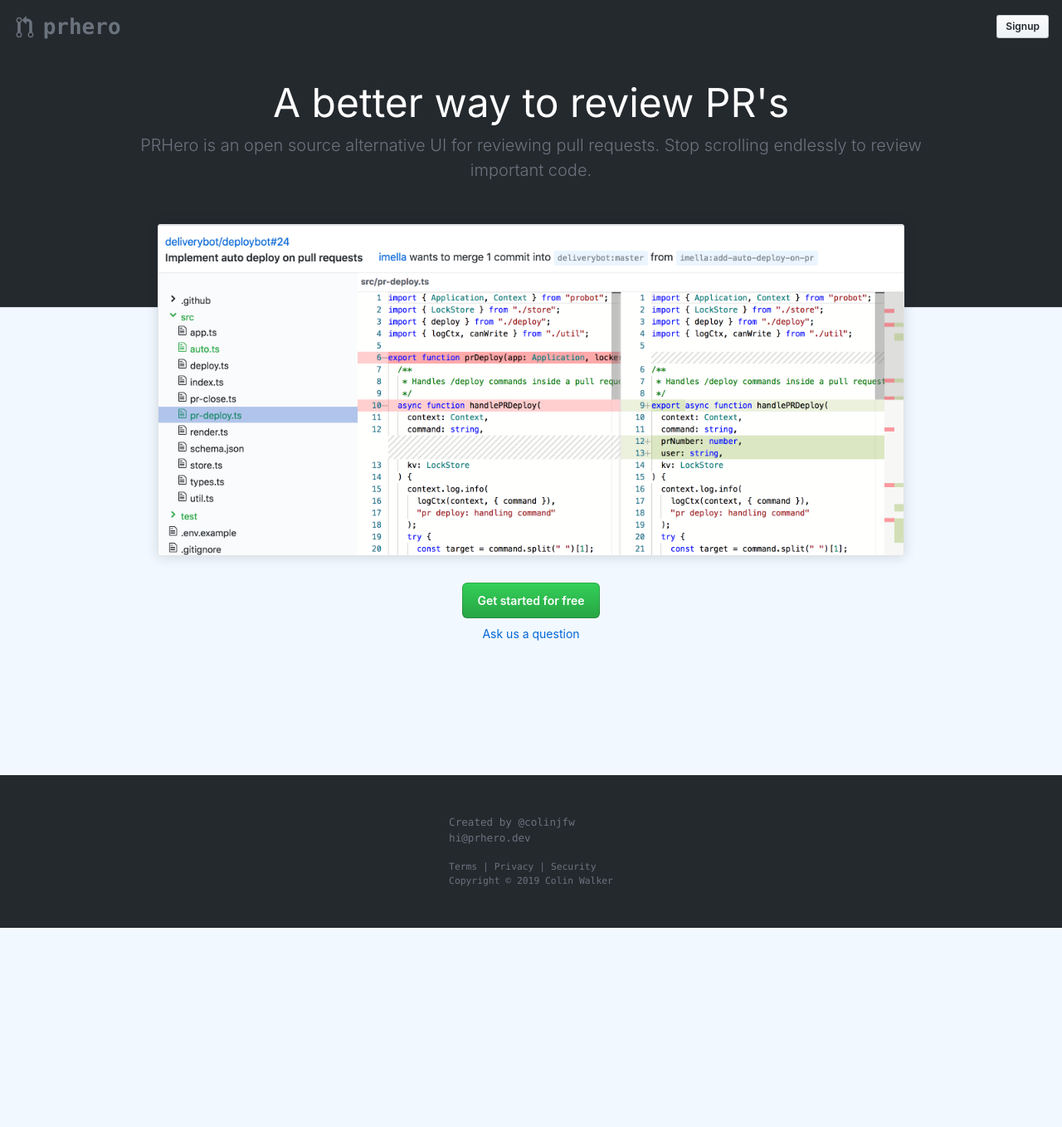
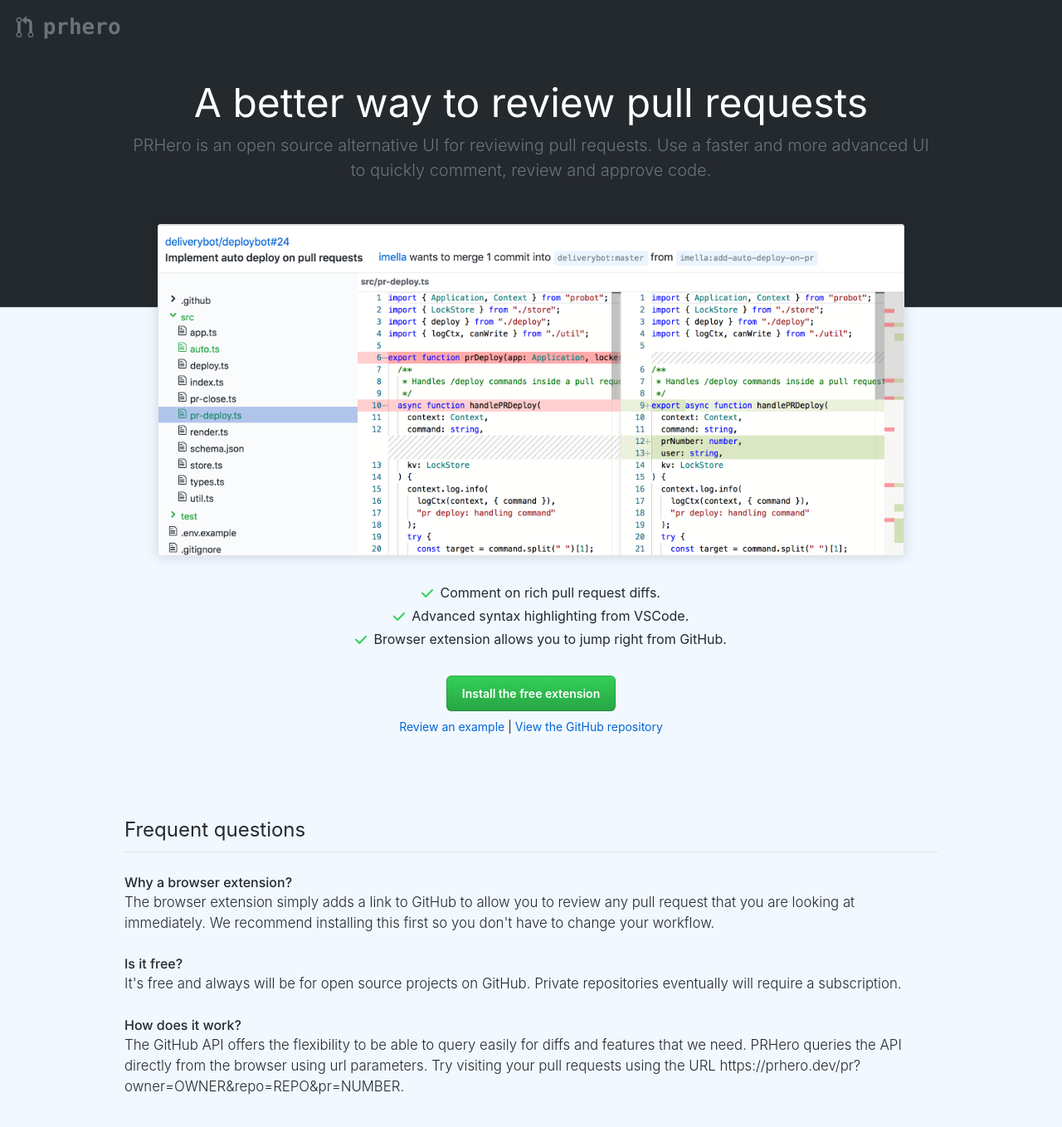
Before and after one commit to colinjfw/prhero-app, a Jekyll site: the page built from index.html, in a window 1280 px wide and 1400 px high. Shown: the top 1358 px of the window at 83% size. Built offline with Jekyll 4.4.1, drawn with Linux system fonts in a browser that asks for light colours.

Commit message:
Update app

```diff
--- a/_config.yml
+++ b/_config.yml
@@ -1,9 +1,9 @@
 title: prhero
 description: >-
-  A better way to review PR's
+  A better way to review pull requests
 long_description: >-
-  PRHero is an open source alternative UI for reviewing pull requests. Stop
-  scrolling endlessly to review important code.
+  PRHero is an open source alternative UI for reviewing pull requests. Use a
+  faster and more advanced UI to quickly comment, review and approve code.
 twitter:
   username: colinjfw
   card: summary
@@ -16,10 +16,35 @@
   links:
     - https://twitter.com/colinjfw
 
+highlights:
+  - Comment on rich pull request diffs.
+  - Advanced syntax highlighting from VSCode.
+  - Browser extension allows you to jump right from GitHub.
+
+questions:
+  - q: Why a browser extension?
+    a: >-
+      The browser extension simply adds a link to GitHub to allow you to review
+      any pull request that you are looking at immediately. We recommend
+      installing this first so you don't have to change your workflow.
+
+  - q: Is it free?
+    a: >-
+      It's free and always will be for open source projects on GitHub. Private
+      repositories eventually will require a subscription.
+
+  - q: How does it work?
+    a: >-
+      The GitHub API offers the flexibility to be able to query easily for diffs
+      and features that we need. PRHero queries the API directly from the
+      browser using url parameters. Try visiting your pull requests using the
+      URL https://prhero.dev/pr?owner=OWNER&repo=REPO&pr=NUMBER.
+
 support_email: hi@prhero.dev
 
+github_url: https://github.com/colinfjw/prhero
 twitter_url: https://twitter.com/colinjfw
-start_url: /pr
+example_url: /pr?owner=helm&repo=helm&pr=7323
 terms_url: /terms/terms
 privacy_url: /terms/privacy
 security_url: /terms/security
--- a/_layouts/default.html
+++ b/_layouts/default.html
@@ -19,9 +19,6 @@
         <span style="margin-left: -8px;">{{site.title}}</span>
       </h3>
     </a>
-    <div>
-      <a target="_blank" class="btn btn-sm btn-default" href="{{site.start_url}}">Signup</a>
-    </div>
   </nav>
 
   {{ content }}
--- a/index.html
+++ b/index.html
@@ -20,13 +20,37 @@
   </div>
 
   <div class="text-center mt-5">
+    <ul class="list-style-none f5 flex-auto">
+      {% for highlight in site.highlights %}
+      <li class="mb-1 pl-4 f4">
+        <svg class="mr-1" xmlns="http://www.w3.org/2000/svg" width="14" height="10.4">
+          <path d="M1 4.6L5.2 9 13 1" fill="none" stroke="#34D058" stroke-width="2" stroke-linecap="round"></path>
+        </svg>
+        {{ highlight }}
+      </li>
+      {% endfor %}
+    </ul>
+  </div>
+
+  <div class="text-center mt-5">
     <a target="_blank" href="{{site.start_url}}" role="button" class="btn btn-primary btn-large">
-      Get started for free
+      Install the free extension
     </a>
   </div>
   <div class="text-center mt-2">
-    <a href="mailto:{{site.support_email}}">
-      Ask us a question
-    </a>
+    <a target="_blank" href="{{site.example_url}}">Review an example</a> |
+    <a href="{{site.github_url}}">View the GitHub repository</a >
+  </div>
+
+  <div class="container mt-10">
+    <div class="Subhead">
+      <div class="Subhead-heading">Frequent questions</div>
+    </div>
+    {% for q in site.questions %}
+    <div class="mt-4">
+      <h4 class="h4-mktg">{{q.q}}</h4>
+      <p>{{q.a}}</p>
+    </div>
+    {% endfor %}
   </div>
 </main>
```
Also changed, not shown: pr.html (+24 -26 lines).
